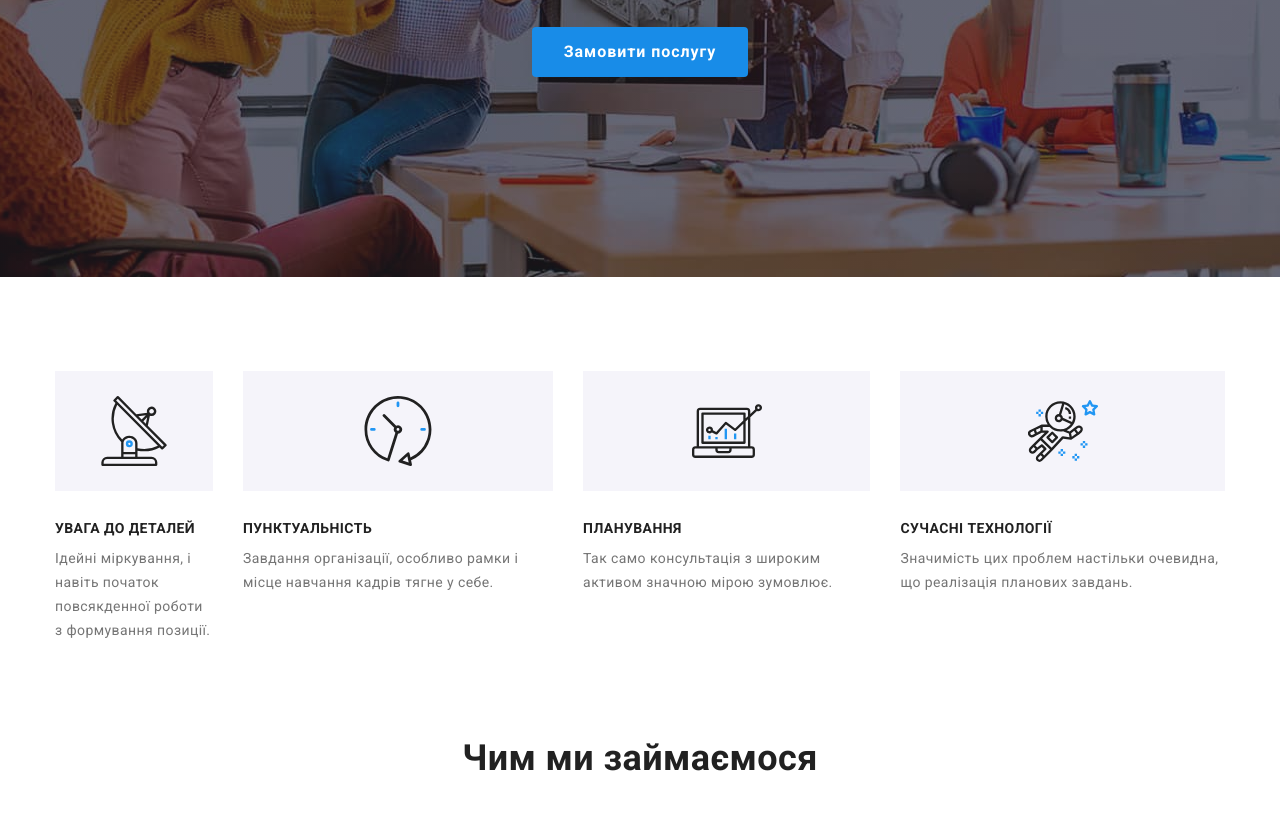
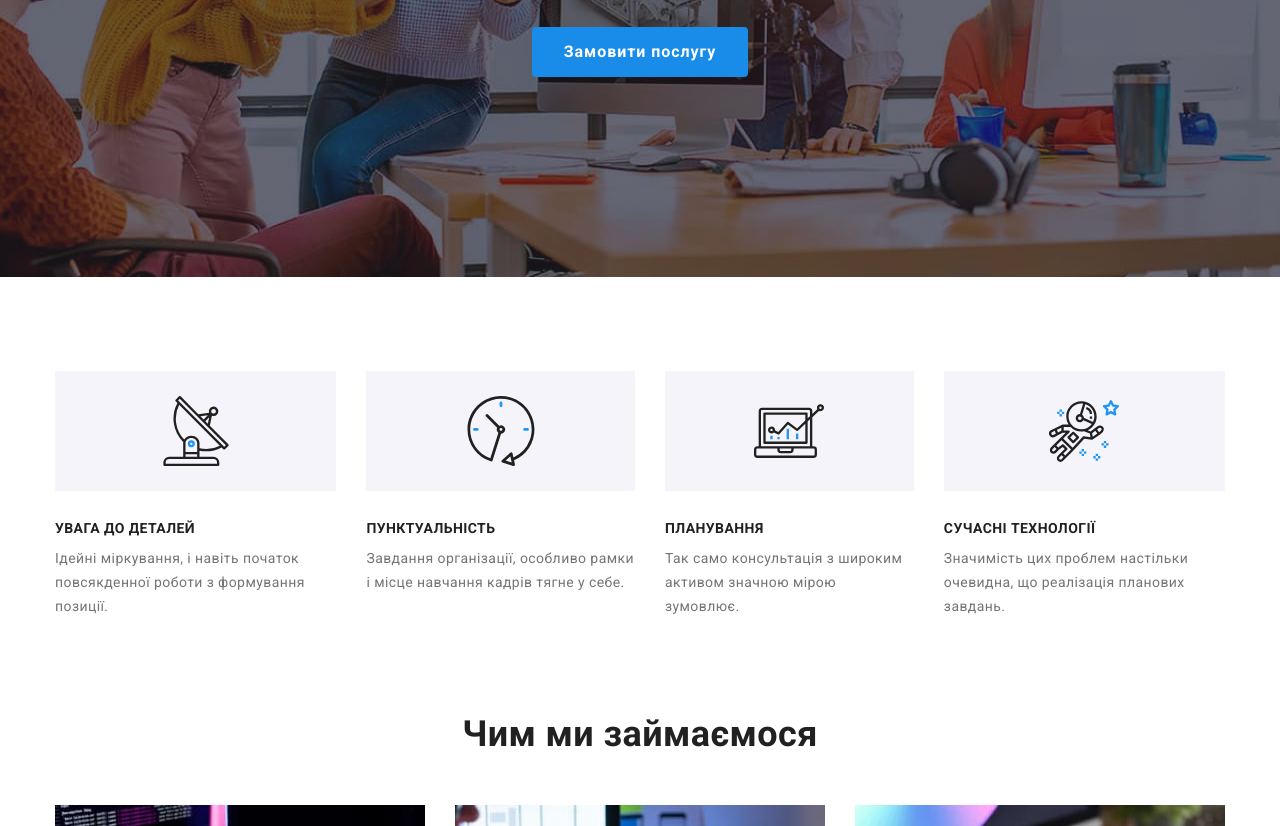
Before and after one commit to Anzhela-Ostrovska/goit-markup-hw-04, a plain HTML site: page index.html in a window 1280 px wide. Shown: the part 405-1231 px from the top of the page. Drawn offline with nearby package versions, Linux system fonts and the light colour scheme.

Commit message:
changed styles.css

```diff
--- a/css/styles.css
+++ b/css/styles.css
@@ -234,9 +234,7 @@ body {
   display: flex;
   gap: 30px;
 }
-.features-item {
-  width: 270px;
-}
+
 .features-label {
   display: flex;
   height: 120px;
```
